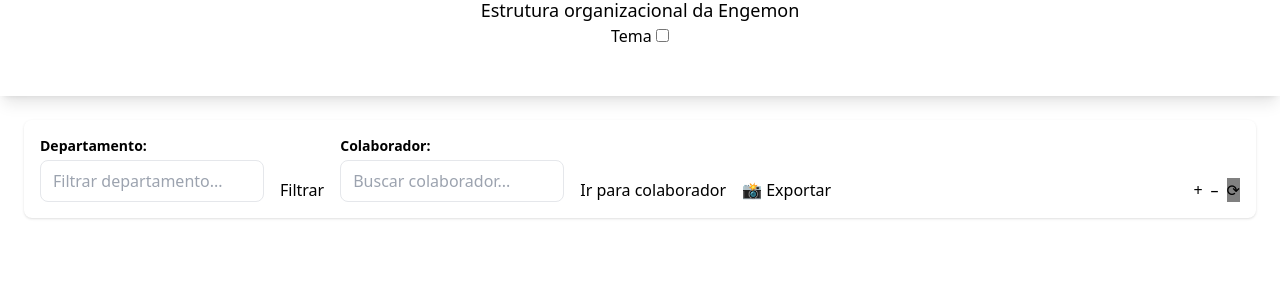
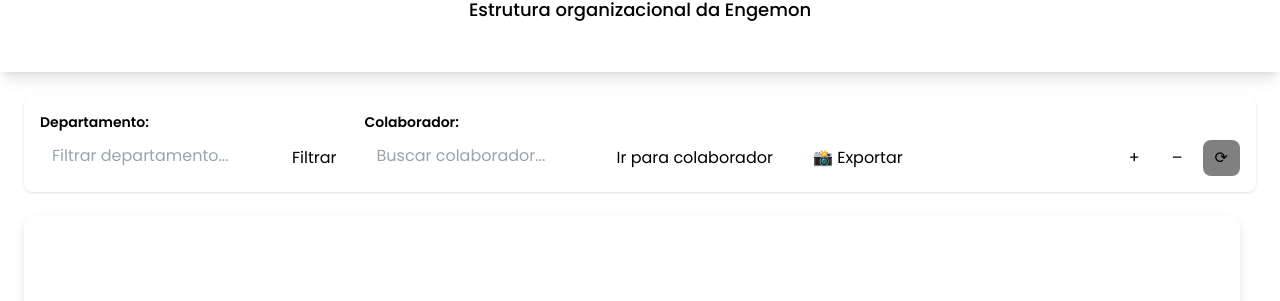
Before and after one commit to diaszrew/organograma, a website: page index.html in a window 1280 px wide. Shown: the part 112-413 px from the top of the page. Drawn offline with nearby package versions, Linux system fonts and the light colour scheme.

Commit message:
Update index.html

```diff
--- a/index.html
+++ b/index.html
@@ -10,8 +10,8 @@
   <link href="https://fonts.googleapis.com/css2?family=Poppins:wght@300;400;500;600;700&display=swap" rel="stylesheet">
   <script src="https://d3js.org/d3.v7.min.js"></script>
 
-  <style rel="sylesheet" href="style.css"></style>
-  <script src="index.js"></script>
+  <!-- ====== CSS LOCAL ====== -->
+  <link rel="stylesheet" href="styles.css">
 </head>
 
 <body>
@@ -192,5 +192,8 @@
       </div>
     </div>
   </div>
+
+  <!-- ====== SCRIPTS JS ====== -->
+  <script src="script.js"></script>
 </body>
 </html>
```
